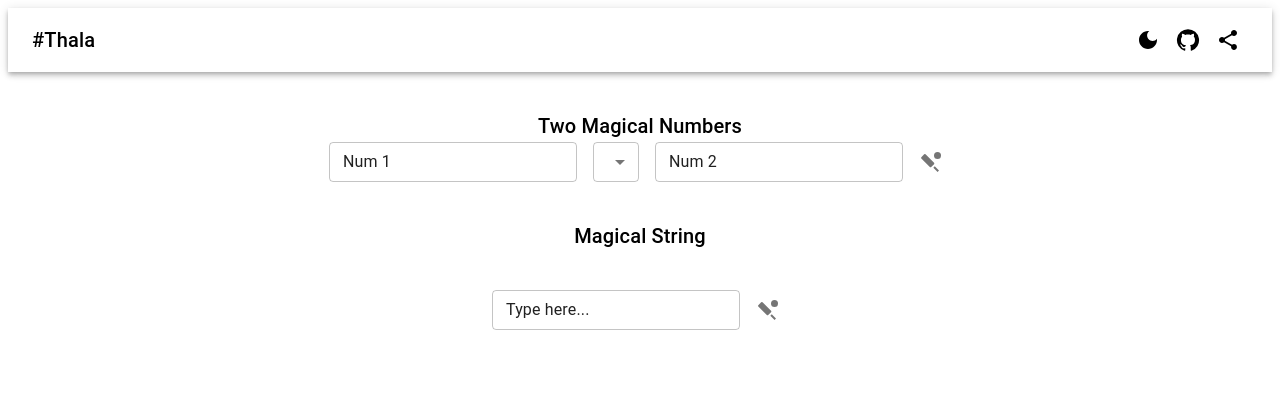
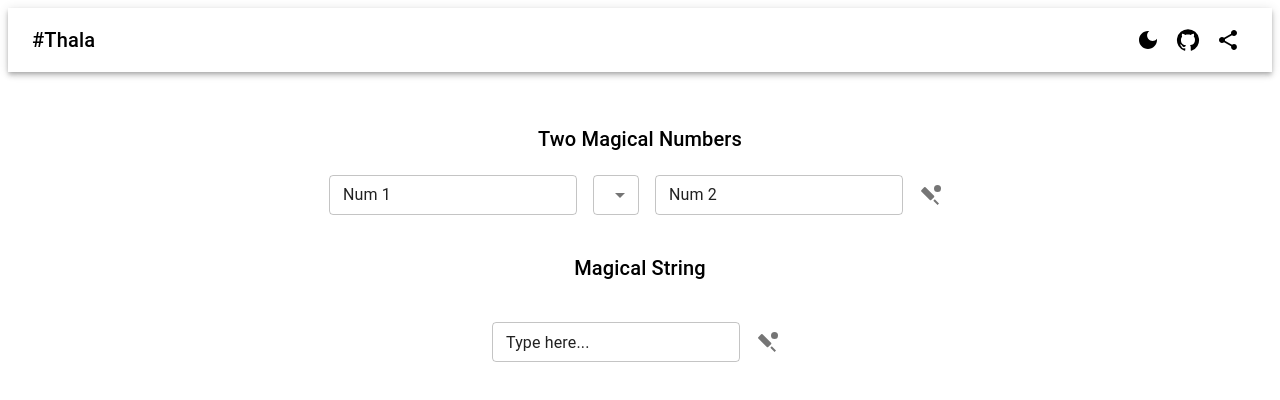
Before and after one commit to manav809/thala, a React (Create React App) app: page / in a window 1280 px wide. Shown: the top 400 px of the page. Built offline with nearby package versions, Linux system fonts and the light colour scheme.

Commit message:
Adjustment CSS

```diff
--- a/src/Main.js
+++ b/src/Main.js
@@ -13,7 +13,7 @@ const styles = {
     display: "flex",
     justifyContent: "center",
     alignItems: "center",
-    marginTop: "3%",
+    marginTop: "4%",
   },
   string: {
     display: "flex",
--- a/src/components/MagicNumbers.js
+++ b/src/components/MagicNumbers.js
@@ -4,7 +4,7 @@ import { MenuItem } from "@mui/material";
 import SportsCricketIcon from '@mui/icons-material/SportsCricket';
 const MagicNumbers = () => {
   return (
-    <div style={{ display: "flex" }}>
+    <div style={{ display: "flex", paddingTop: "20px" }}>
       <TextField
         id="outlined-size-small"
         defaultValue="Num 1"
```
